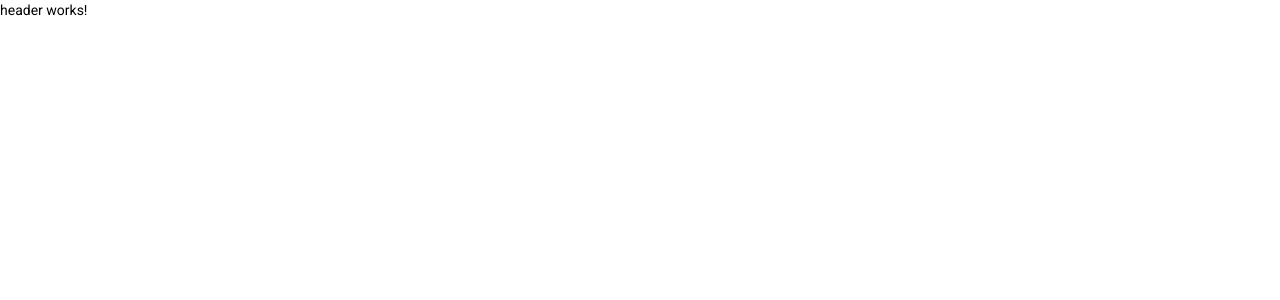
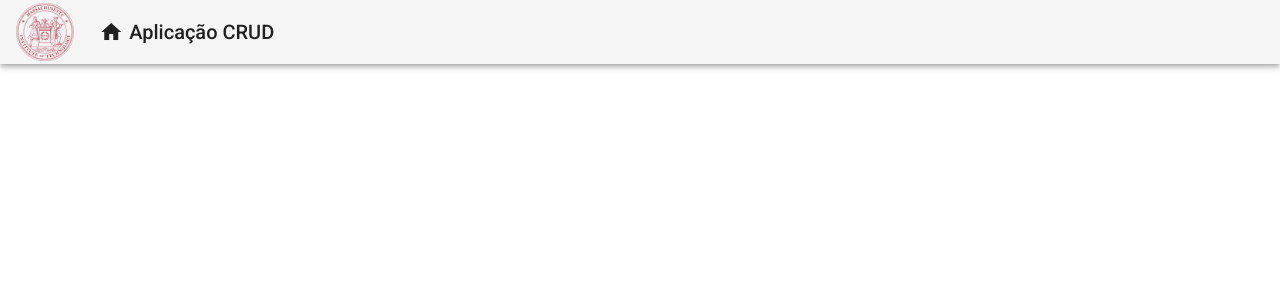
Before and after one commit to lucasdepessoa/angular-products, an Angular app in the folder frontend/: page / in a window 1280 px wide. Shown: the top 300 px of the page. Built offline with nearby package versions, Linux system fonts and the light colour scheme.

Commit message:
header component pre configured

```diff
--- a/frontend/src/app/components/template/header/header.component.css
+++ b/frontend/src/app/components/template/header/header.component.css
@@ -0,0 +1,22 @@
+.header {
+  display: flex;
+  align-items: center;
+}
+
+.header a {
+  display: flex;
+  align-items: center;
+  text-decoration: none;
+}
+
+.header .logo {
+  max-height: 58px;
+}
+
+.header .title-group{
+  padding-left: 25px;
+}
+
+.header .title-group i{
+  padding-right: 6px;
+}
--- a/frontend/src/app/components/template/header/header.component.html
+++ b/frontend/src/app/components/template/header/header.component.html
@@ -1 +1,15 @@
-<p>header works!</p>
+<mat-toolbar class="header mat-elevation-z4">
+  <span>
+    <a>
+      <img class="logo" src="assets/img/logo.png" title="Massachusetts Institute of Technology "alt="logo">
+    </a>
+  </span>
+  <span class="title-group">
+    <a>
+      <i class="material-icons">
+        home
+      </i>
+      Aplicação CRUD
+    </a>
+  </span>
+</mat-toolbar>
```
Also changed, not shown: frontend/src/assets/img/logo.png (added).
